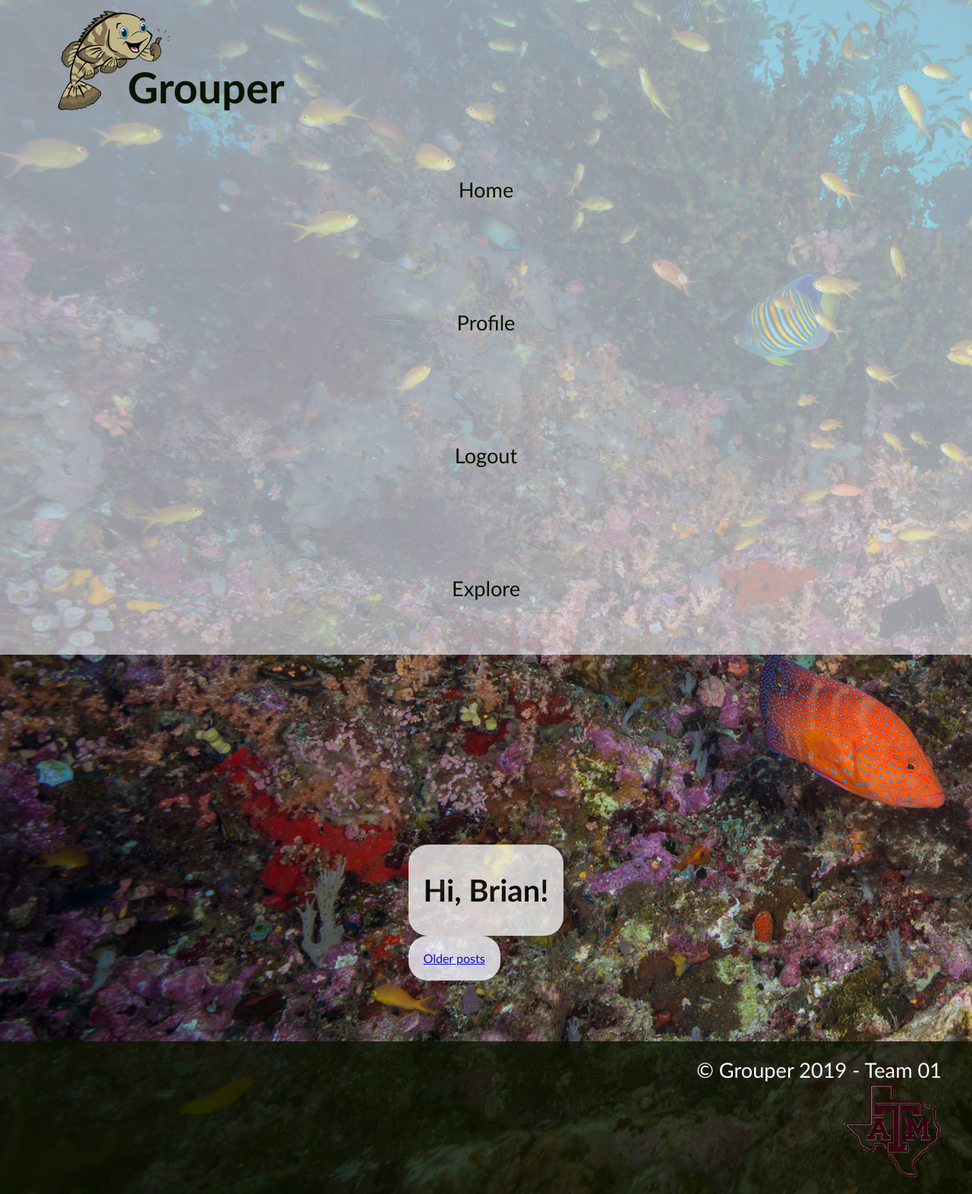
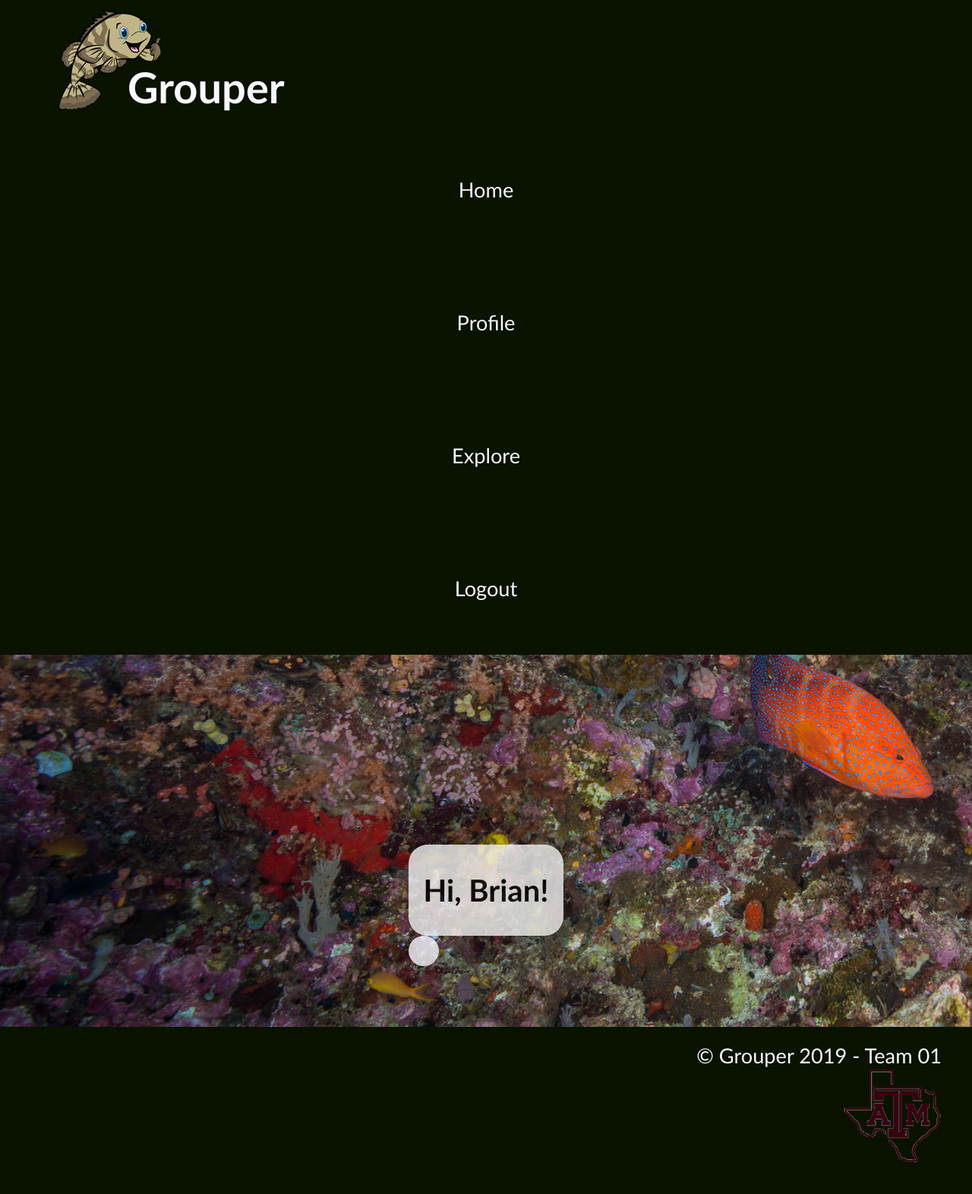
Before and after one commit to bribowen/grouper, a Flask app: page /explore in a window 1280 px wide. Shown: the whole page at 76% size. After the commit the page ends 1531 px from the top, so only its background shows below. Run offline with Flask 2, Linux system fonts and the light colour scheme; a user stored in the database is signed in; data comes from the database, SQL or seed files in the repository; some libraries are stand-ins or nearby versions.

Commit message:
Took out prev/next url

```diff
--- a/app/static/css/base.css
+++ b/app/static/css/base.css
@@ -11,8 +11,8 @@
 /* Style the top navigation bar */
 .navbar {
   display: flex;
-  color: #0A1200;
-  background: rgba(248, 248, 255, 0.6);
+  color: #F8F8FF;
+  background: #0A1200;
   overflow: hidden;
   position: fixed;
   z-index: 1000;
@@ -31,7 +31,7 @@
 	font-size: 3.5em;
 	margin: 71px 0 0 -58px;
 	padding: none;
-	color: #0A1200;
+	color: #F8F8FF;
 	text-decoration: none;
 }
 .clearfix {
@@ -50,7 +50,7 @@
 
 /* Style the navigation bar links */
 .navbar a.link {
-  color: #0A1200;
+  color: #F8F8FF;
   padding: 71px 80px;
   font-size: 1.7em;
   text-decoration: none;
@@ -62,8 +62,8 @@
 
 /* Change color on hover */
 .navbar a.link:hover {
-  background-color: #0A1200;
-  color: #F8F8FF;
+  color: #0A1200;
+  background-color: #F8F8FF;
 }
 
 /* Column container */
@@ -144,6 +144,7 @@
 }
 #interest_skill{
 	text-align: left !important;
+	padding: 0 0 0 130px;
 
 }
 /* Footer */
@@ -151,7 +152,7 @@
   display: flex;
   justify-content: right;
   padding: 21px 40px;
-  background: rgba(10, 18, 0, 0.8);
+  background: rgba(10, 18, 0, 1);
   flex-wrap: wrap;
   color: #F8F8FF;
 }
--- a/app/templates/base.html
+++ b/app/templates/base.html
@@ -18,8 +18,8 @@
                     {% if current_user.is_authenticated %}
                     <a href="{{ url_for('index') }}" class="link">Home</a>
                     <a href="{{ url_for ('user', uin=current_user.uin) }}" class="link">Profile</a>
-                    <a href="{{ url_for('logout') }}" class="link">Logout</a>
                     <a href="{{ url_for('explore') }}" class="link">Explore</a>
+					<a href="{{ url_for('logout') }}" class="link">Logout</a>
                     {% endif %}
 
             </nav>
--- a/app/templates/index.html
+++ b/app/templates/index.html
@@ -52,12 +52,6 @@
         {% include '_post.html' %}
     </div>
     {% endfor %}
-    {% if prev_url %}
-    <a href="{{ prev_url }}">Newer posts</a>
-    {% endif %}
-    {% if next_url %}
-    <a href="{{ next_url }}">Older posts</a>
-    {% endif %}
 	</div>
 	</div>
 
--- a/app/templates/register.html
+++ b/app/templates/register.html
@@ -68,10 +68,11 @@
         {{ form.datan() }} {{ form.datan.label }}<br>
         {{ form.database() }} {{ form.database.label }}<br>
         {{ form.document() }} {{ form.document.label }}<br>
-        {{ form.presentation() }} {{ form.presentation.label }}
+        {{ form.presentation() }} {{ form.presentation.label }}<br>
         {{ form.web() }} {{ form.web.label }}<br>
+		</div>
         <p>{{ form.submit(class="button") }}</p>
-		</div>
+
     </form>
 	</div>
 	</div>
```
